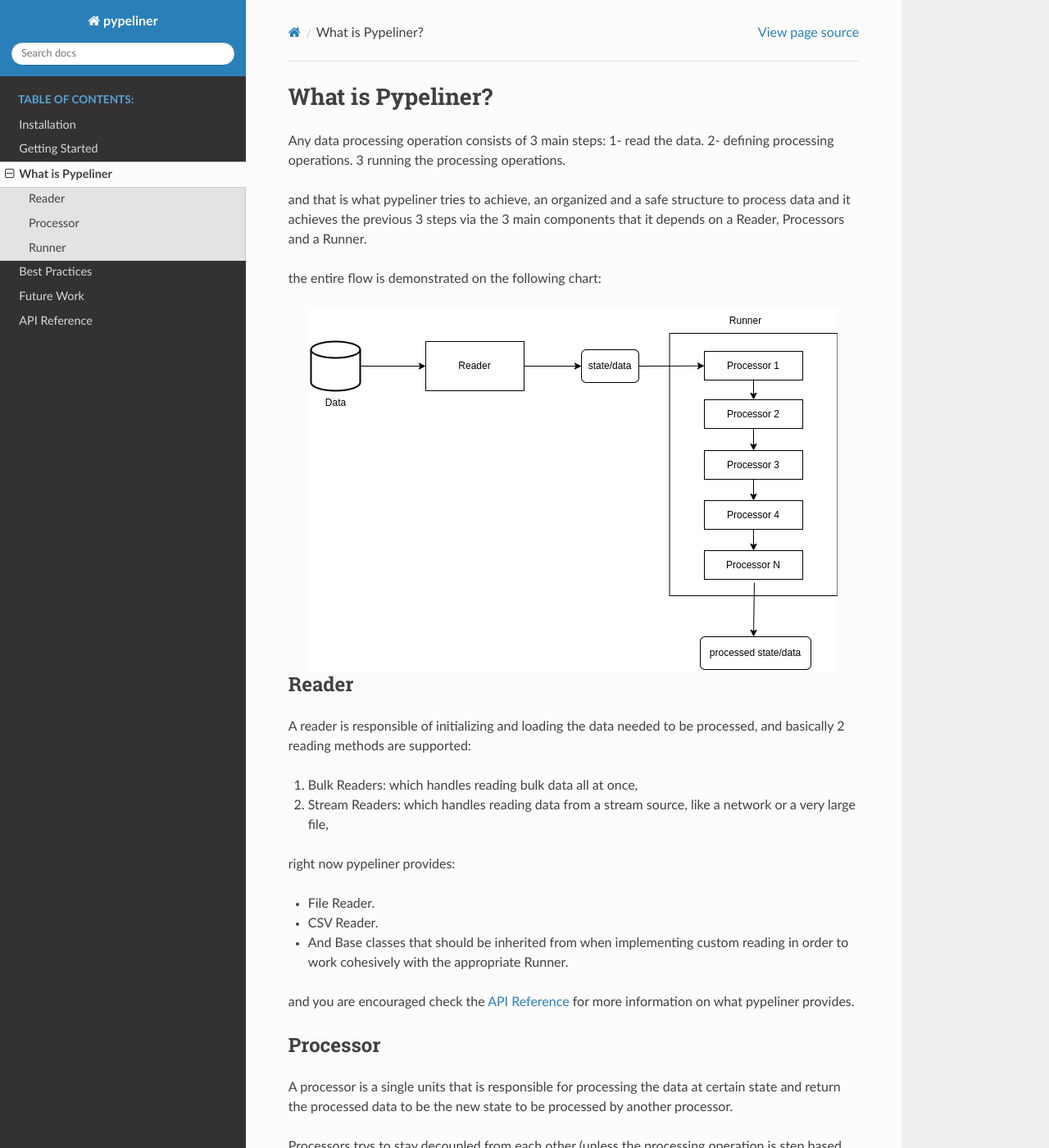
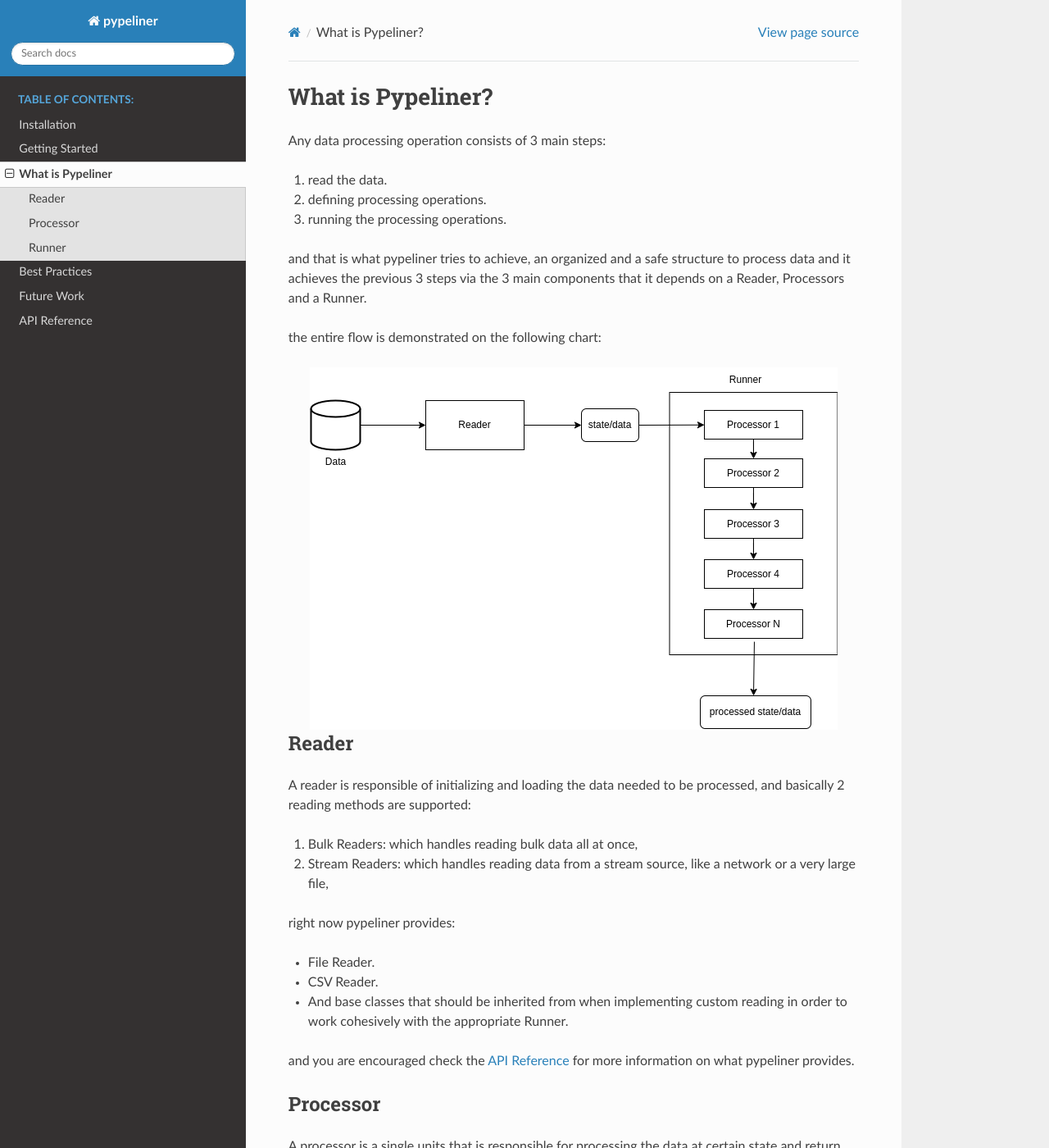
Before and after one commit to allonios/pypeliner, a Sphinx documentation site: the page built from docs/what_is_pypeliner.rst, in a window 1280 px wide and 1400 px high. Shown: the whole window at 82% size. Built offline with Sphinx 7.4.7 and the Read the Docs theme 2.0.0, drawn with Linux system fonts in a browser that asks for light colours.

```diff
--- a/docs/index.rst
+++ b/docs/index.rst
@@ -7,7 +7,7 @@ Welcome to pypeliner's documentation!
 =====================================
 
 ********
-Pipliner
+Pypliner
 ********
 
 ``pypeliner`` is a simple python framework for building data processing pipelines.
--- a/docs/installation.rst
+++ b/docs/installation.rst
@@ -7,7 +7,9 @@ pypi
 ####
 it can be simply installing using ``pip``::
 
-    pip install pypeliner
+    pip install simple-pypeliner
+
+couldn't be named pypeliner since it conflicts with an other project name 🤦‍♂️.
 
 ########################
 github (for development)
@@ -21,3 +23,5 @@ or by cloning the repo::
    pip install -r requirements/docs.txt
    # for development.
    pip install pre-commit
+   # for tests (pytest).
+   pip install -r requirements/tests.txt
--- a/docs/what_is_pypeliner.rst
+++ b/docs/what_is_pypeliner.rst
@@ -2,7 +2,11 @@
 What is Pypeliner?
 **************************
 
-Any data processing operation consists of 3 main steps: 1- read the data. 2- defining processing operations. 3 running the processing operations.
+Any data processing operation consists of 3 main steps:
+
+#. read the data.
+#. defining processing operations.
+#. running the processing operations.
 
 and that is what pypeliner tries to achieve, an organized and a safe structure to process data and it achieves the previous 3 steps via the 3 main components that it depends on a Reader, Processors and a Runner.
 
@@ -25,7 +29,7 @@ right now pypeliner provides:
 
 * File Reader.
 * CSV Reader.
-* And Base classes that should be inherited from when implementing custom reading in order to work cohesively with the appropriate Runner.
+* And base classes that should be inherited from when implementing custom reading in order to work cohesively with the appropriate Runner.
 
 and you are encouraged check the :doc:`API Reference <./api>` for more information on what pypeliner provides.
 
```
